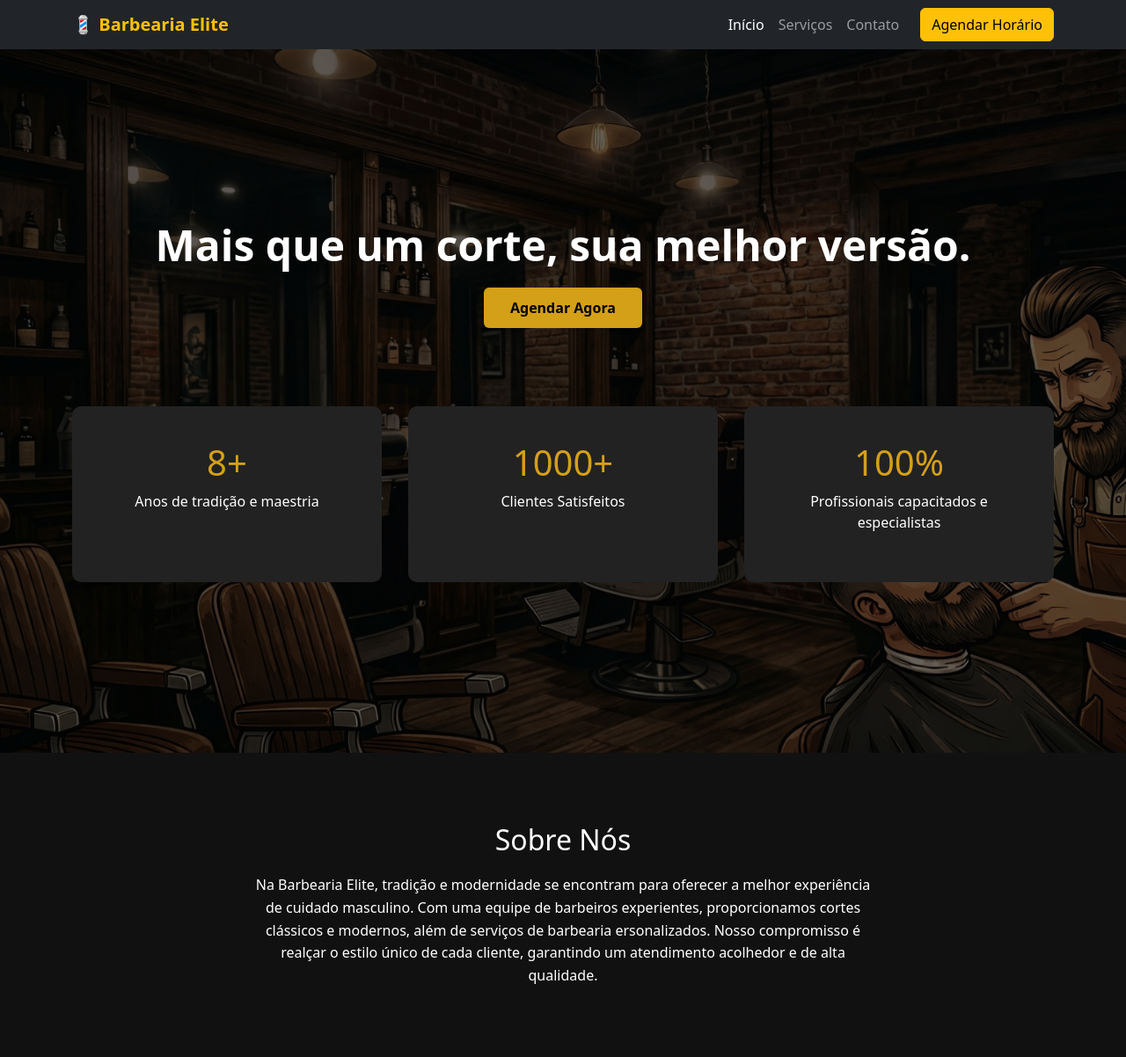
After one commit to josehelias/agendamento_barbearia, a Django app: page / in a window 1280 px wide. The commit adds this page. Shown: the whole page at 88% size. Run offline with Django 5.2, Linux system fonts and the light colour scheme.

Commit message:
Melhorando o Layout

```diff
--- /dev/null
+++ b/agendamento/agenda/static/css/barbearia.css
@@ -0,0 +1,111 @@
+.hero {
+    background-image: url("/static/img/background-barbearia.png");
+    background-size: cover;        /* Faz a imagem cobrir toda a div */
+    background-position: center;   /* Centraliza */
+    background-repeat: no-repeat;  /* Não repete */
+    min-height: 100vh;                 /* Altura minima baseada no tamanho da tela */
+    display: flex;
+    align-items: center;
+    justify-content: center;
+    position: relative;
+}
+
+/* Camada escura para melhorar leitura do texto */
+.overlay {
+    background-color: rgba(0, 0, 0, 0.6);
+    padding: 40px;
+    color: white;
+    text-align: center;
+    border-radius: 10px;
+}
+
+.hero-home {
+    background: url("/static/img/background-barbearia.png") center/cover no-repeat;
+    min-height: 100vh;
+    display: flex;
+    align-items: center;
+    justify-content: center;
+    text-align: center;
+    position: relative;
+}
+
+.hero-home::before {
+    content: "";
+    position: absolute;
+    inset: 0;
+    background: rgba(0,0,0,0.6);
+}
+
+.hero-content {
+    position: relative;
+    color: white;
+    width: auto;
+}
+
+.hero-content h1 {
+    font-size: 3rem;
+    font-weight: bold;
+    margin-bottom: 30px;
+}
+
+.btn-cta {
+    background: #d4a017;
+    color: black;
+    padding: 12px 30px;
+    text-decoration: none;
+    border-radius: 6px;
+    font-weight: bold;
+    transition: 0.3s;
+}
+
+.btn-cta:hover {
+    background: #b8860b;
+}
+
+.sobre {
+    padding: 80px 20px;
+    text-align: center;
+    background: #111;
+    color: white;
+}
+
+.sobre h2 {
+    font-size: 2rem;
+    margin-bottom: 20px;
+}
+
+.sobre p {
+    max-width: 700px;
+    margin: 0 auto;
+    line-height: 1.6;
+}
+
+.estatisticas {
+    padding: 80px 20px;
+    background: #1c1c1c;
+}
+
+.stats-grid {
+    margin-top: 100px;
+    display: grid;
+    grid-template-columns: repeat(auto-fit, minmax(250px, 1fr));
+    gap: 30px;
+}
+
+.card-stat {
+    background: #222;
+    padding: 40px;
+    text-align: center;
+    border-radius: 10px;
+    color: white;
+    transition: 0.3s;
+}
+
+.card-stat h3 {
+    font-size: 2.5rem;
+    color: #d4a017;
+}
+
+.card-stat:hover {
+    transform: translateY(-5px);
+}
--- a/agendamento/agenda/static/js/agendamento.js
+++ b/agendamento/agenda/static/js/agendamento.js
@@ -1,24 +1,26 @@
-const selectServico = document.querySelector('#barbeiro-select');
-selectServico.addEventListener('change', function() {
-    const barbeiroId = this.value;
-    const data = document.getElementById('id_data').value;
-    alert('Data selecionada: ' + data);
-    const container = document.getElementById('grid-horarios');
+// Seletores dos elementos
+const selectBarbeiro = document.querySelector('#barbeiro-select');
+const inputData = document.querySelector('#id_data');
+const divHorarios = document.querySelector('#grid-horarios');
 
-    if (!data) {
-        container.innerHTML = "Selecione uma data primeiro.";
+function atualizarHorarios() {
+    const barbeiroId = selectBarbeiro.value;
+    const data = inputData.value;
+
+    if (!barbeiroId || !data) {
+        divHorarios.innerHTML = "Selecione um barbeiro e uma data para ver os horários disponíveis.";
         return;
     }
 
-    container.innerHTML = "Carregando horários...";
+    divHorarios.innerHTML = "Carregando horários...";
 
     fetch(`/buscar-horarios/?barbeiro_id=${barbeiroId}&data=${data}`)
         .then(response => response.json())
         .then(data => {
-            container.innerHTML = "";
+            divHorarios.innerHTML = "";
 
             if (data.horarios.length === 0) {
-                container.innerHTML = "";
+                divHorarios.innerHTML = "Nenhum horário disponível para esta data.";
                 return;
             }
 
@@ -33,10 +35,16 @@ selectServico.addEventListener('change', function() {
 
             html += `</select>`;
 
-            container.innerHTML = html;
+            divHorarios.innerHTML = html;
 
         })
         .catch(() => {
-            container.innerHTML = "Erro ao carregar horários.";
+            divHorarios.innerHTML = "Erro ao carregar horários.";
         });
-});
+}
+// Ouvintes de eventos (Listeners)
+selectBarbeiro.addEventListener('change', atualizarHorarios);
+inputData.addEventListener('change', atualizarHorarios);
+
+// Executa a função ao carregar, caso o navegador tenha mantido valores nos campos
+window.addEventListener('DOMContentLoaded', atualizarHorarios);
--- /dev/null
+++ b/agendamento/agenda/templates/base.html
@@ -0,0 +1,59 @@
+{% load static %}
+<!DOCTYPE html>
+<html>
+    <head>
+        <meta charset="UTF-8">
+        <meta name="viewport" content="width=device-width, initial-scale=1.0">
+        <title>Barbearia Elite</title>
+        <link href="https://cdn.jsdelivr.net/npm/bootstrap@5.3.2/dist/css/bootstrap.min.css" rel="stylesheet">
+        <link rel="stylesheet" href="{% static 'css/barbearia.css' %}">
+    </head>
+
+    <body>
+        <header>
+            <nav class="navbar navbar-expand-lg navbar-dark bg-dark shadow">
+                <div class="container">
+
+                    <!-- Logo -->
+                    <a class="navbar-brand fw-bold text-warning" href="/">
+                    💈 Barbearia Elite
+                    </a>
+
+                    <!-- Botão mobile -->
+                    <button class="navbar-toggler" type="button" data-bs-toggle="collapse" data-bs-target="#navbarNav">
+                    <span class="navbar-toggler-icon"></span>
+                    </button>
+
+                    <!-- Itens -->
+                    <div class="collapse navbar-collapse" id="navbarNav">
+                    <ul class="navbar-nav ms-auto">
+                        <li class="nav-item">
+                        <a class="nav-link active" href="/">Início</a>
+                        </li>
+                        <li class="nav-item">
+                        <a class="nav-link" href="#">Serviços</a>
+                        </li>
+                        <li class="nav-item">
+                        <a class="nav-link" href="#">Contato</a>
+                        </li>
+                    </ul>
+
+                    <!-- Botão destaque -->
+                    <a href="{% url 'agendamentos' %}" class="btn btn-warning ms-3">
+                        Agendar Horário
+                    </a>
+                    </div>
+                </div>
+            </nav>
+        </header>
+
+        <div>
+            {% block content %}
+            {% endblock %}
+        </div>
+
+        <script src="{% static 'js/agendamento.js' %}"></script>
+        <script src="https://cdn.jsdelivr.net/npm/bootstrap@5.3.2/dist/js/bootstrap.bundle.min.js"></script>
+
+    </body>
+</html>
--- /dev/null
+++ b/agendamento/agenda/templates/home.html
@@ -0,0 +1,42 @@
+{% extends 'base.html' %}
+{% load static % }
+
+{% block content %}
+<section class="hero-home">
+    <div class="hero-content">
+        <h1>Mais que um corte, sua melhor versão.</h1>
+        <a href="{% url 'agendamentos' %}" class="btn-cta">Agendar Agora</a>
+
+        <section>
+            <div class="container stats-grid">
+                <div class="card-stat">
+                    <h3>8+</h3>
+                    <p>Anos de tradição e maestria</p>
+                </div>
+                <div class="card-stat">
+                    <h3>1000+</h3>
+                    <p>Clientes Satisfeitos</p>
+                </div>
+                <div class="card-stat">
+                    <h3>100%</h3>
+                    <p>Profissionais capacitados e especialistas</p>
+                </div>
+            </div>
+        </section>
+
+    </div>
+</section>
+
+<section class="sobre">
+    <div class="container">
+        <h2>Sobre Nós</h2>
+            <p>Na Barbearia Elite, tradição e modernidade se encontram para oferecer a melhor
+                experiência de cuidado masculino. Com uma equipe de barbeiros experientes,
+                proporcionamos cortes clássicos e modernos, além de serviços de barbearia
+                ersonalizados. Nosso compromisso é realçar o estilo único de cada cliente,
+                garantindo um atendimento acolhedor e de alta qualidade.
+            </p>
+    </div>
+</section>
+
+{% endblock %}
--- a/agendamento/agenda/urls.py
+++ b/agendamento/agenda/urls.py
@@ -2,6 +2,7 @@ from django.urls import path
 from . import views
 
 urlpatterns = [
+    path('', views.home, name='home'),
     path('agendamentos/', views.agendamentos, name='agendamentos'),
     path('buscar-horarios/', views.buscar_horarios, name='buscar_horarios'),
 ]
--- a/agendamento/agenda/views.py
+++ b/agendamento/agenda/views.py
@@ -5,6 +5,10 @@ from django.template import loader
 from .models import Barbeiro, Servico
 from .services import gerar_horarios_disponiveis
 from .form import AgendamentoForm
+
+def home(request):
+    template = loader.get_template('home.html')
+    return HttpResponse(template.render({}, request))
 
 def agendamentos(request):
     if request.method == 'POST':
```
Also changed, not shown: agendamento/agenda/templates/agendar.html (+8 -18 lines), agendamento/agenda/static/img/background-barbearia.png (added).
